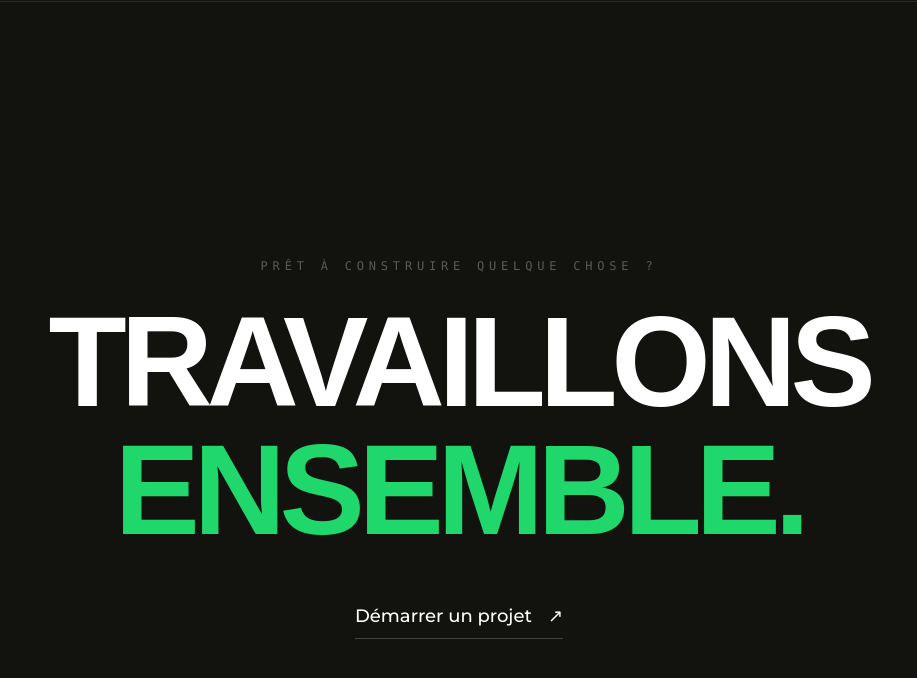
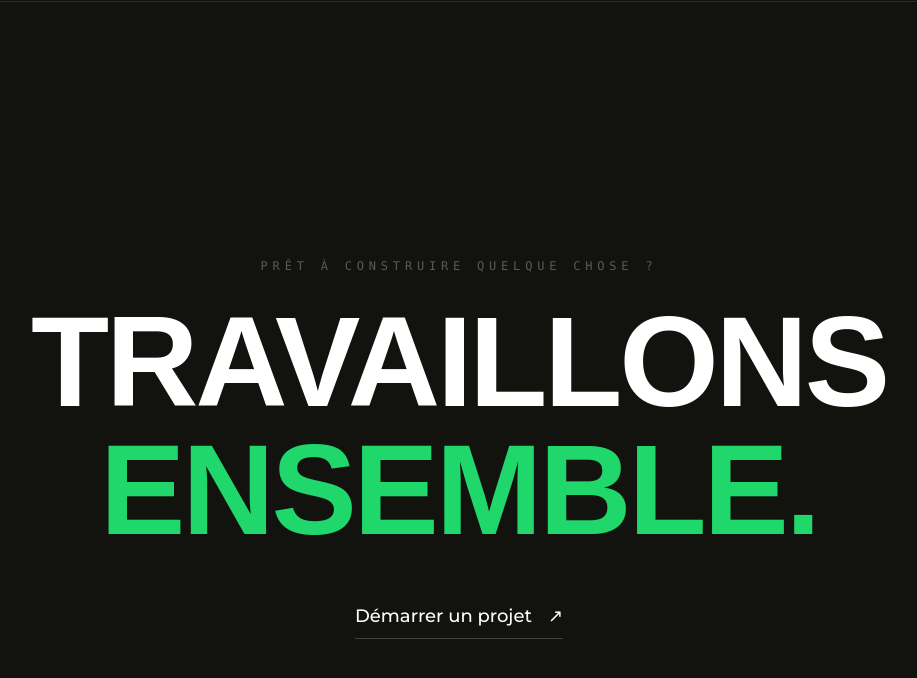
Before and after one commit to Its-wabs/edg-website, a Next.js app: page /about in a window 1280 px wide. Shown: the part 3459-4137 px from the top of the page, without its empty margins (181-1098 px from the left). Built offline with nearby package versions, Linux system fonts and the light colour scheme; a web font is replaced by a local one.

Commit message:
style:updated the text style

```diff
--- a/app/about/page.tsx
+++ b/app/about/page.tsx
@@ -541,7 +541,7 @@ export default function AboutPage() {
           Prêt à construire quelque chose ?
         </p>
         <h2
-          className="mt-6 font-display uppercase leading-none tracking-tighter"
+          className="mt-6 font-display uppercase leading-none tracking-tight"
           style={{ fontSize: 'clamp(3rem, 10vw, 9rem)', fontWeight: 900 }}
         >
           Travaillons <br />
```
